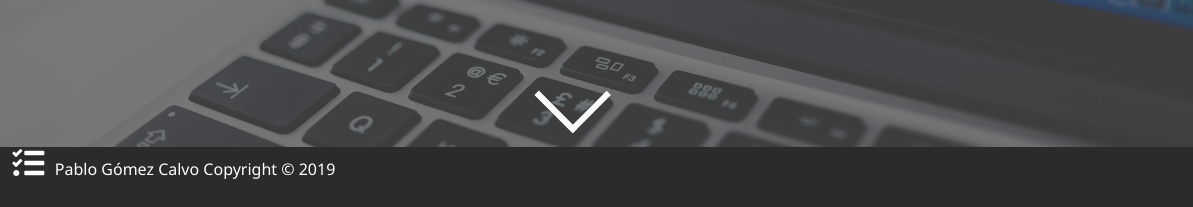
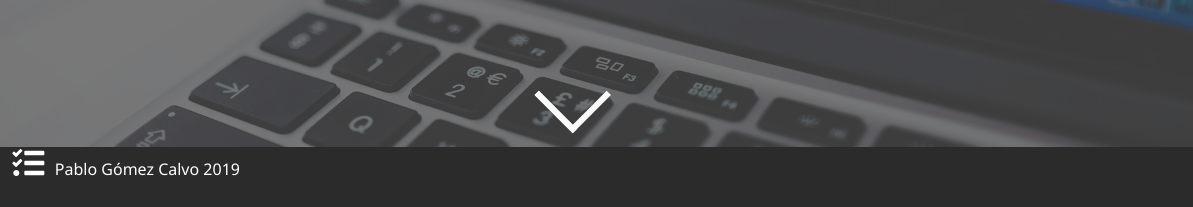
Before and after one commit to PabloGomezCalvo/pablogomezcalvo.github.io, a website: page index.html in a window 1280 px wide. Shown: the part 609-816 px from the top of the page, 87-1280 px from the left. Drawn offline with Linux system fonts and the light colour scheme.

Commit message:
copyright removed

```diff
--- a/index.html
+++ b/index.html
@@ -84,7 +84,7 @@
         <a href="https://www.pivotaltracker.com/n/projects/2284622">
           <i class="fas fa-tasks fa-2x"></i>
         </a>
-        Pablo Gómez Calvo Copyright &copy; 2019
+        Pablo Gómez Calvo 2019
       </div>
     </footer>
 
```
